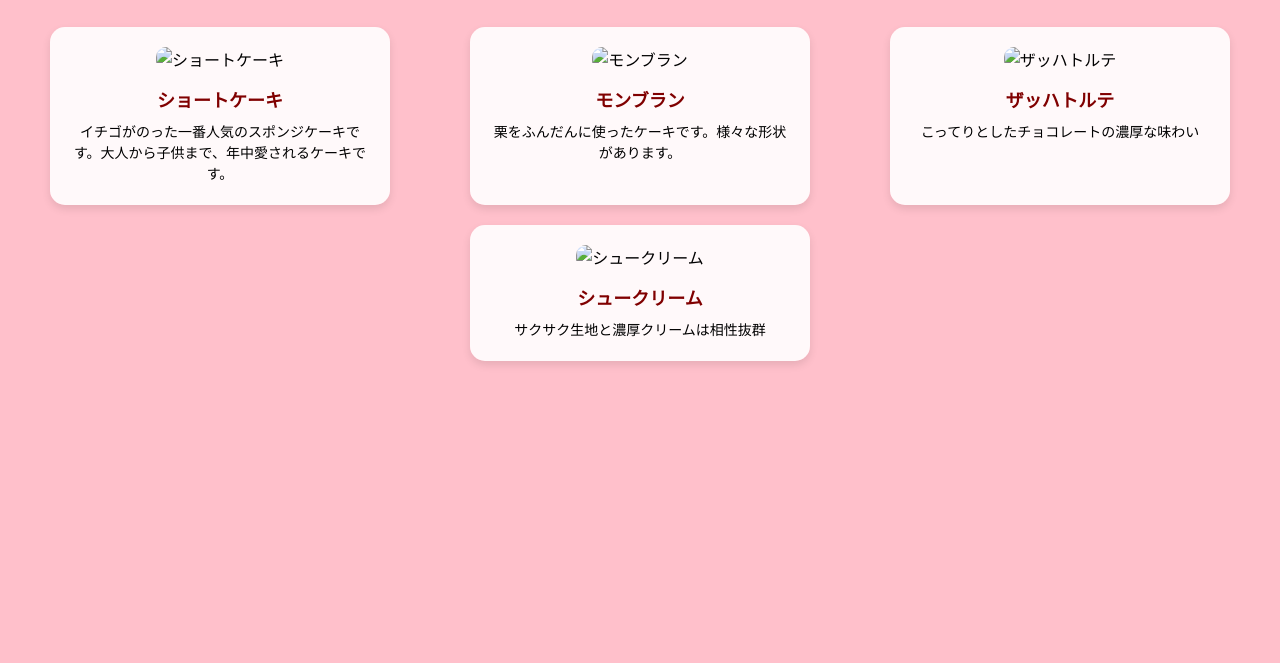
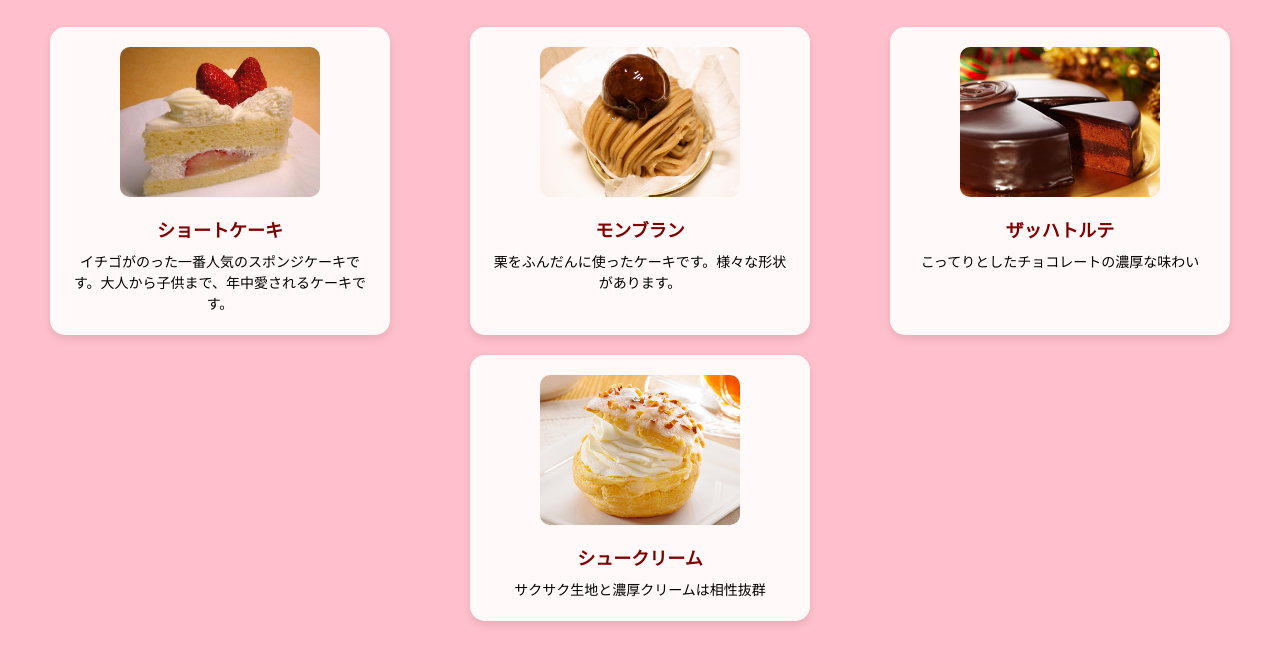
Before and after one commit to sotamattya/2025vsiual, a plain HTML site: page index.html in a window 1280 px wide. Shown: the part 63-726 px from the top of the page. Drawn offline with Linux system fonts and the light colour scheme.

Commit message:
逕ｻ蜒上ヱ繧ｹ繧剃ｿｮ豁｣ - images/繧貞炎髯､縺励※繝ｫ繝ｼ繝医ョ繧｣繝ｬ繧ｯ繝医Μ縺ｮ逕ｻ蜒上ｒ蜿ら・

```diff
--- a/index.html
+++ b/index.html
@@ -94,25 +94,25 @@ body {
 
 <div id="cakes">
 	<div class="cake-item">
-		<img src="images/cake01.jpg" alt="ショートケーキ" class="cake-image">
+		<img src="cake01.jpg" alt="ショートケーキ" class="cake-image">
 		<div class="cake-name">ショートケーキ</div>
 		<div class="cake-description">イチゴがのった一番人気のスポンジケーキです。大人から子供まで、年中愛されるケーキです。</div>
 	</div>
 
 	<div class="cake-item">
-		<img src="images/cake02.jpg" alt="モンブラン" class="cake-image">
+		<img src="cake02.jpg" alt="モンブラン" class="cake-image">
 		<div class="cake-name">モンブラン</div>
 		<div class="cake-description">栗をふんだんに使ったケーキです。様々な形状があります。</div>
 	</div>
 
 	<div class="cake-item">
-		<img src="images/cake03.jpg" alt="ザッハトルテ" class="cake-image">
+		<img src="cake03.jpg" alt="ザッハトルテ" class="cake-image">
 		<div class="cake-name">ザッハトルテ</div>
 		<div class="cake-description">こってりとしたチョコレートの濃厚な味わい</div>
 	</div>
 
 	<div class="cake-item">
-		<img src="images/cake04.jpg" alt="シュークリーム" class="cake-image">
+		<img src="cake04.jpg" alt="シュークリーム" class="cake-image">
 		<div class="cake-name">シュークリーム</div>
 		<div class="cake-description">サクサク生地と濃厚クリームは相性抜群</div>
 	</div>
```
